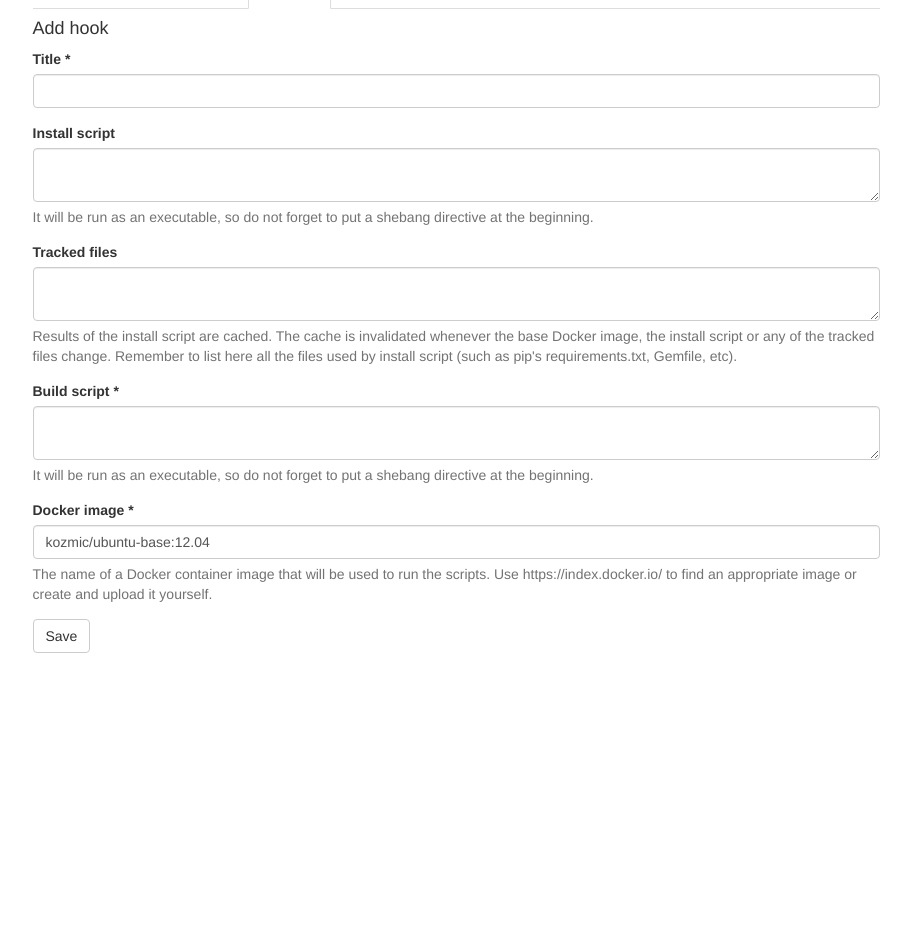
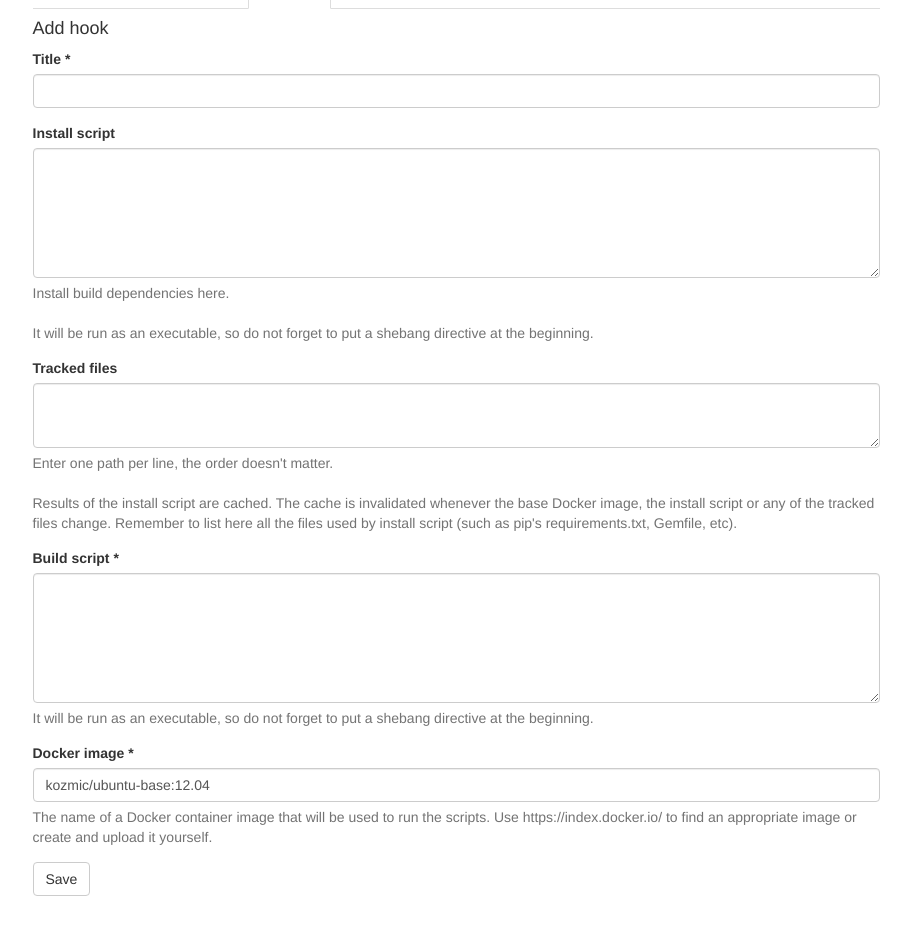
Before and after one commit to aromanovich/kozmic-ci, a Flask app: template kozmic/templates/projects/add-hook.html in a window 1280 px wide. Shown: the part 155-1081 px from the top of the page, without its empty margins (330-1241 px from the left). Before the commit the page ends 808 px from the top, so only its background shows below. Run offline with Flask 3, Linux system fonts and the light colour scheme; the template is opened without the code that fills it: values that come from a table or form of the project are taken from there, others are empty; parts of the project's set-up code (start-up, migrations or seed data) failed here and were passed over; some libraries are stand-ins or nearby versions.

Commit message:
Minor UI fixes

```diff
--- a/kozmic/projects/forms.py
+++ b/kozmic/projects/forms.py
@@ -35,10 +35,12 @@ class TrackedFilesField(wtforms.TextAreaField):
 class HookForm(wtf.Form):
     title = wtforms.TextField('Title *', [required])
     install_script = wtforms.TextAreaField(
-        'Install script', [optional], description=shebang_reminder)
+        'Install script', [optional],
+        description='Install build dependencies here.<br><br>' + shebang_reminder)
     tracked_files = TrackedFilesField(
         'Tracked files', [optional],
-        description='Results of the install script are cached. The cache is invalidated '
+        description='Enter one path per line, the order doesn\'t matter.<br><br>'
+                    'Results of the install script are cached. The cache is invalidated '
                     'whenever the base Docker image, the install script or any of '
                     'the tracked files change.\nRemember to list here all the '
                     'files used by install script (such as pip\'s requirements.txt, '
--- a/kozmic/static/css/styles.css
+++ b/kozmic/static/css/styles.css
@@ -106,3 +106,11 @@ body {
 .members .edit {
   margin-right: 5px;
 }
+
+#install_script, #build_script {
+  height: 130px;
+}
+
+#tracked_files {
+  height: 65px;
+}
```
